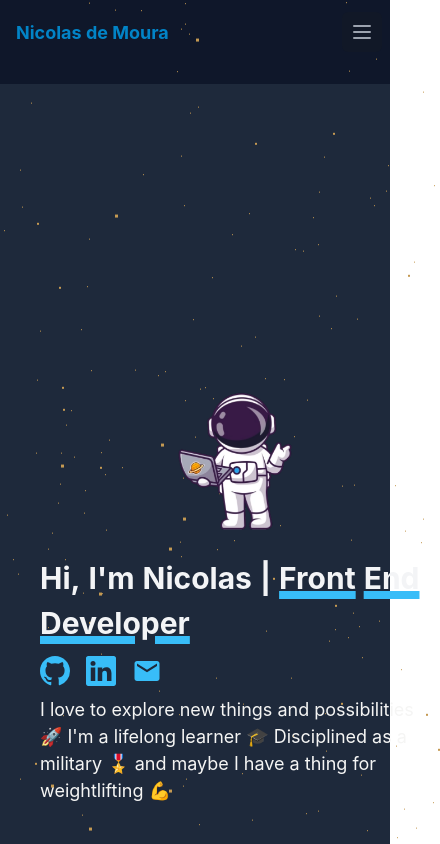
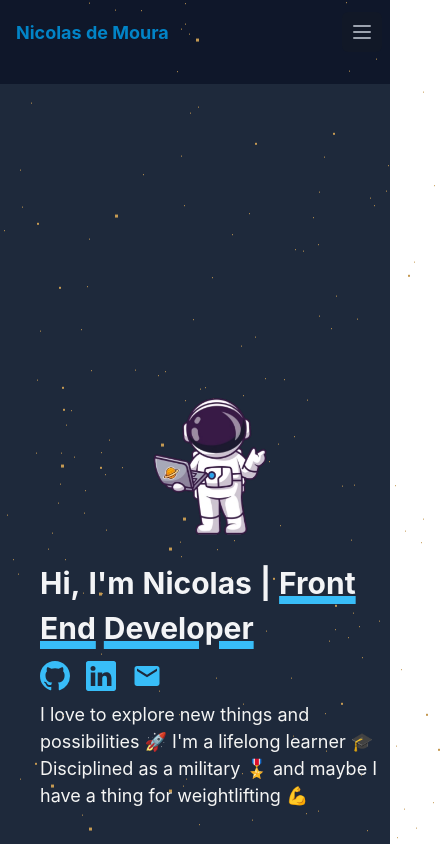
Before and after one commit to NicolasMouraC/nicolasmourac.github.io, a React (Create React App) app: page / in a window 390 px wide. Shown: the top 844 px of the page, 440 px wide, since content can reach past the window. Built offline with nearby package versions, Linux system fonts and the light colour scheme.

Commit message:
Fix page overflow bug

```diff
--- a/src/components/About.js
+++ b/src/components/About.js
@@ -8,7 +8,7 @@ const About = () => {
                  to get where you want to get, who’s got the right to stop you?”
                 – Rocky Quotes</blockquote>
             <h1 className="text-[20px] font-medium my-[20px] md:text-[30px]">Looking for my
-            <a href="https://drive.google.com/file/d/1-yW_HH4WVK8KPd_yQly057OoK0_R5oJ1/view?usp=sharing" target="_blank" rel="noreferrer" className="text-sky-600 font-medium hover:text-sky-300"> CV</a>?</h1>
+            <a href="https://drive.google.com/file/d/1l4ZHwTFHHWFEoTZbrK-f-3DO729wiLKM/view?usp=share_link" target="_blank" rel="noreferrer" className="text-sky-600 font-medium hover:text-sky-300"> CV</a>?</h1>
             <div className="mb-[20px]">
                 <h2 className="text-[18px] text-sky-500 mb-[5px] md:text-[26px]">Story section</h2>
                 <div className="flex">
--- a/src/components/Footer.js
+++ b/src/components/Footer.js
@@ -19,7 +19,7 @@ const Footer = () => {
             <div>
                 <h4 className="font-medium text-[18px]">Links</h4>
                 <div className="grid grid-cols-2 grid-rows-2 font-semibold gap-x-[10px] gap-y-[5px] text-sky-400">
-                    <Link href="/About" className="text-sky-400 transition ease-linear delay-100 hover:text-stone-100 hover:scale-110 relative z-30">About</Link>
+                    <Link to="/About" className="text-sky-400 transition ease-linear delay-100 hover:text-stone-100 hover:scale-110 relative z-30">About</Link>
                     <a href="/#Skills" className="text-sky-400 transition ease-linear delay-100 hover:text-stone-100 hover:scale-110 relative z-30">Skills</a>
                     <a href="/#Projects" className="text-sky-400 transition ease-linear delay-100 hover:text-stone-100 hover:scale-110 relative z-30">Projects</a>
                     <a href="/#Contact" className="text-sky-400 transition ease-linear delay-100 hover:text-stone-100 hover:scale-110 relative z-30">Contact</a>
--- a/src/components/MainContainer.js
+++ b/src/components/MainContainer.js
@@ -32,7 +32,7 @@ const MainContainer = () => {
                             </a>
                         </div>
                         <article className="text-[18px] md:text-[25px] md:flex items-center">
-                            <p className="text-stone-100 font-elight w-[400px] z-20">
+                            <p className="text-stone-100 font-elight max-w-[400px] z-20">
                                 I love to explore new things and possibilities 🚀
                                 I'm a lifelong learner 🎓
                                 Disciplined as a military 🎖️
--- a/src/components/NavBar.js
+++ b/src/components/NavBar.js
@@ -10,7 +10,7 @@ function Nav() {
         <div className="flex items-center justify-between h-16">
           <div className="flex items-center">
             <div className="flex flex-shrink-0">
-              <Link to={"/"} className="text-sky-600 font-bold text-[18px] md:text-[20px]">Nicolas de Moura</Link>
+              <Link to="/" className="text-sky-600 font-bold text-[18px] md:text-[20px]">Nicolas de Moura</Link>
             </div>
             <div className="hidden md:block">
               <div className="ml-10 flex items-baseline space-x-4 bg-slate-900">
```
Also changed, not shown: 1 other file (tests, documents, lock files or other folders).
